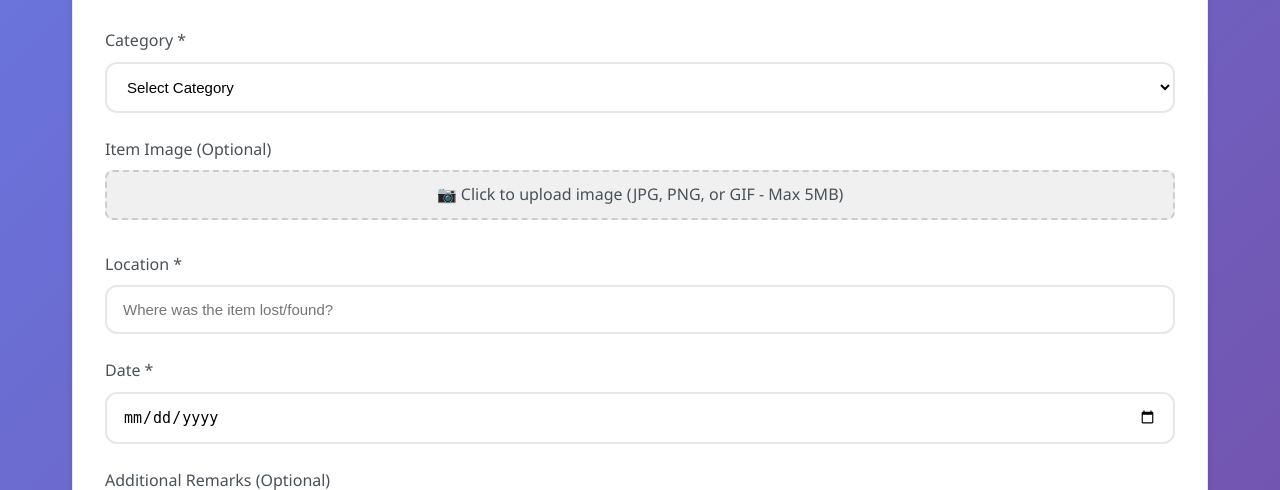
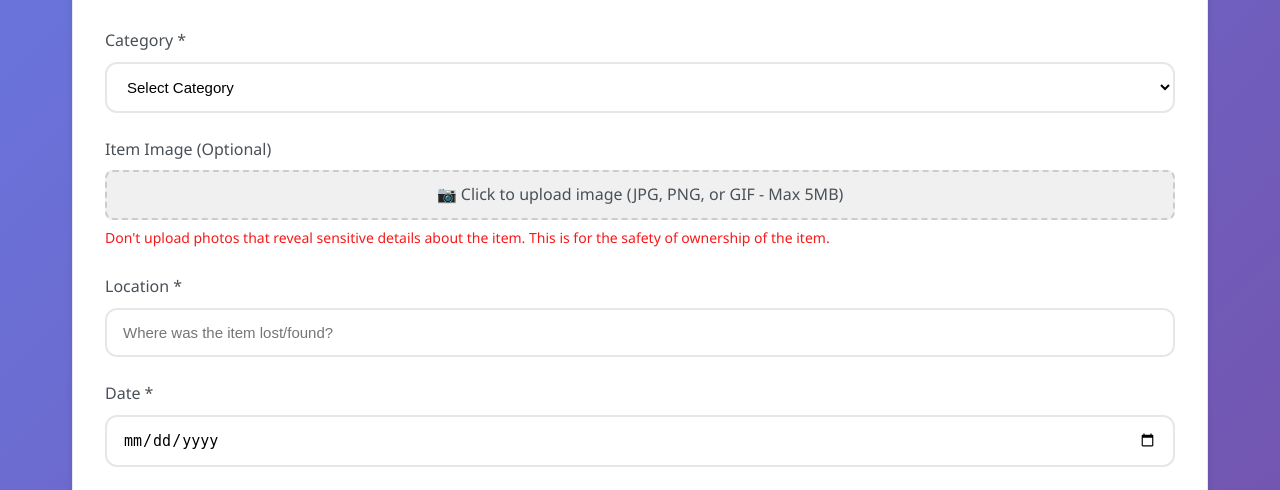
Before and after one commit to Sahana-Acharya7/Lost-Found-Management, a Flask app: template templates/create_report.html in a window 1280 px wide. Shown: the part 616-1106 px from the top of the page. Run offline with Flask 3, Linux system fonts and the light colour scheme; the template is opened without the code that fills it, so the values that code supplies are empty; some libraries are stand-ins or nearby versions.

Commit message:
image and ownership security added

```diff
--- a/templates/create_report.html
+++ b/templates/create_report.html
@@ -70,6 +70,12 @@
             color: #666;
             font-size: 0.9rem;
         }
+        .image-safety-notice {
+    font-size: 0.875rem;
+    color: #f71919;
+    margin-top: 0.5rem;
+    line-height: 1.4;
+}
     </style>
 </head>
 <body>
@@ -147,6 +153,7 @@
                         <label for="item_image" class="file-input-label" id="fileLabel">
                             <span id="fileLabelText">📷 Click to upload image (JPG, PNG, or GIF - Max 5MB)</span>
                         </label>
+                        <p class="image-safety-notice">Don't upload photos that reveal sensitive details about the item. This is for the safety of ownership of the item.</p>
                         <input type="file" name="item_image" id="item_image"
                                accept="image/jpeg,image/png,image/gif">
                     </div>
```
